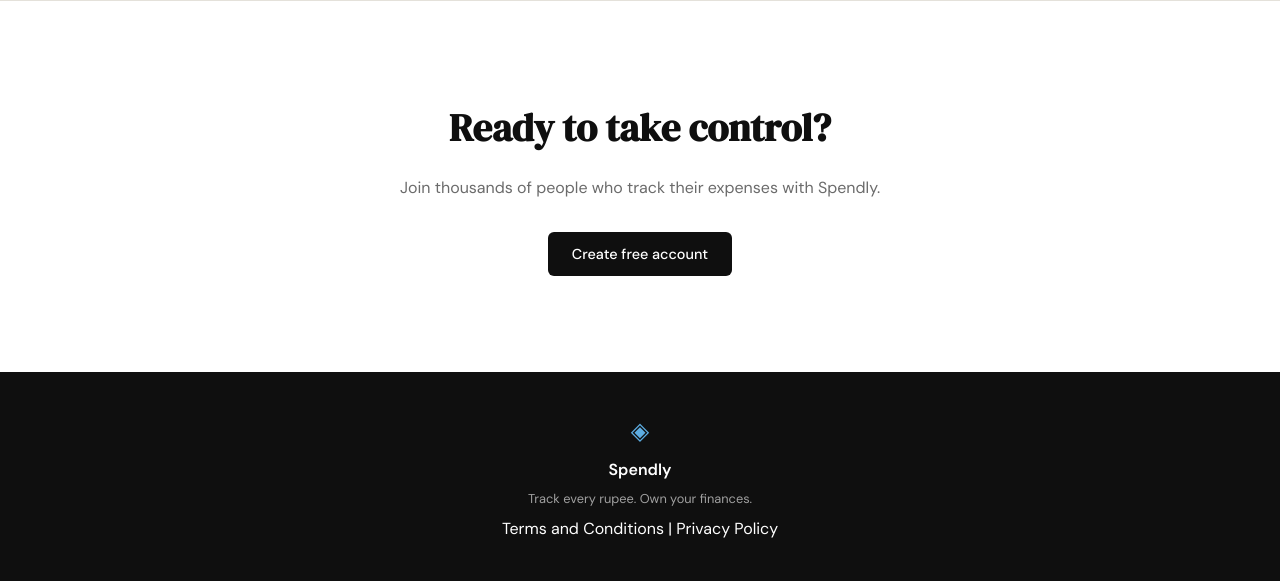
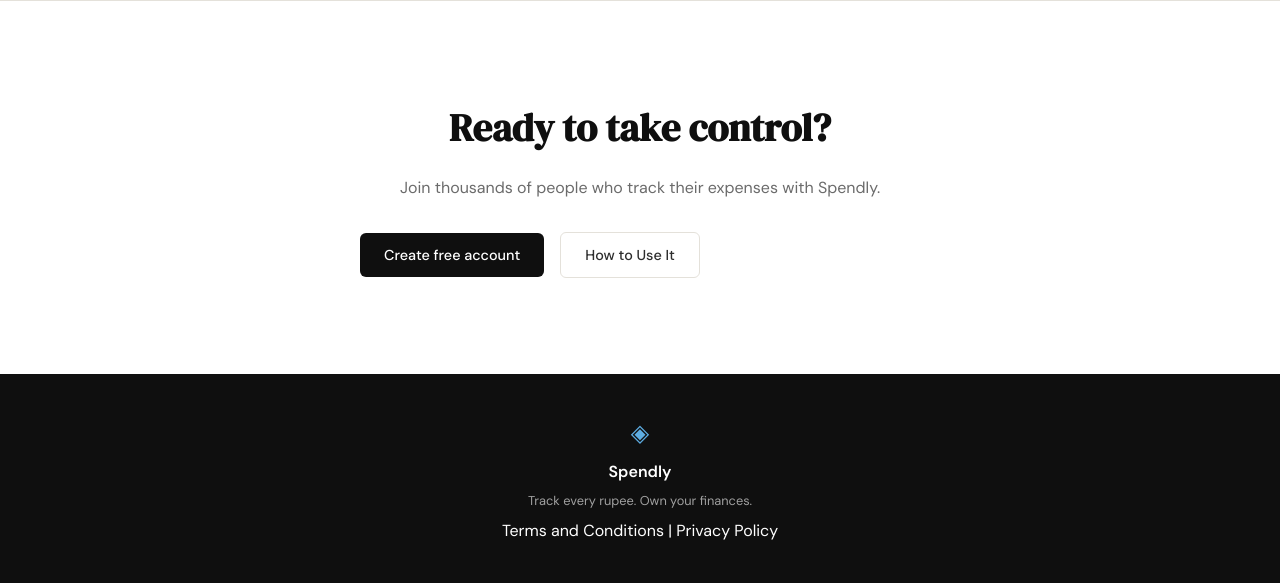
Before and after one commit to Mr-NILESH-KUMAR/Kharch, a Flask app: page / in a window 1280 px wide. Shown: the part 981-1564 px from the top of the page. Run offline with Flask 3, Linux system fonts and the light colour scheme.

Commit message:
adding a button how to use it

```diff
--- a/expense-tracker/static/css/style.css
+++ b/expense-tracker/static/css/style.css
@@ -174,6 +174,13 @@ a { color: inherit; text-decoration: none; }
     display: flex;
     gap: 1rem;
     align-items: center;
+}
+
+.cta-actions {
+    display: flex;
+    gap: 1rem;
+    align-items: center;
+    margin-top: 1.5rem;
 }
 
 /* ------------------------------------------------------------------ */
--- a/expense-tracker/templates/landing.html
+++ b/expense-tracker/templates/landing.html
@@ -85,7 +85,10 @@
     <div class="cta-inner">
         <h2 class="cta-title">Ready to take control?</h2>
         <p class="cta-body">Join thousands of people who track their expenses with Spendly.</p>
-        <a href="{{ url_for('register') }}" class="btn-primary">Create free account</a>
+        <div class="cta-actions">
+            <a href="{{ url_for('register') }}" class="btn-primary">Create free account</a>
+            <a href="{{ url_for('landing') }}#" class="btn-ghost">How to Use It</a>
+        </div>
     </div>
 </section>
 
```
